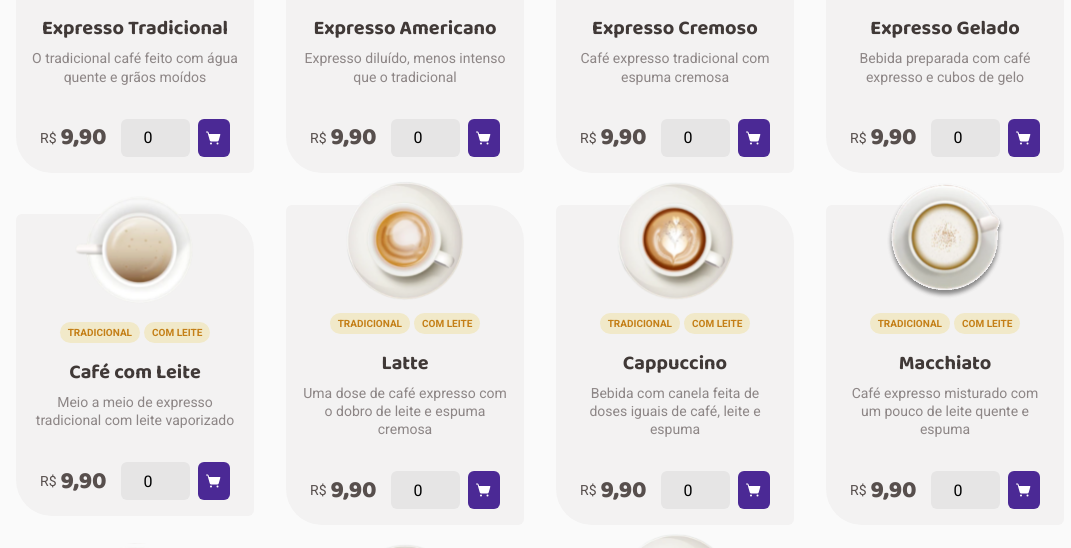
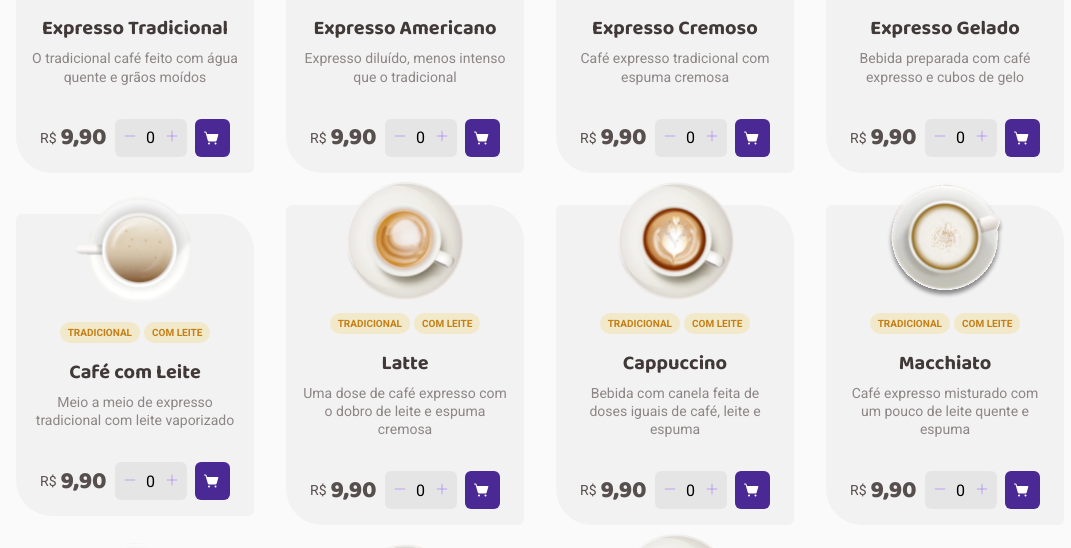
Before and after one commit to guirdy/coffee-delivery, a React (Vite) app: page / in a window 1280 px wide. Shown: the part 950-1498 px from the top of the page, without its empty margins (100-1171 px from the left). Built offline with nearby package versions, Linux system fonts and the light colour scheme.

Commit message:
feat: increase and decrease button in coffee card item

```diff
--- a/src/components/CardCoffeeCart/index.tsx
+++ b/src/components/CardCoffeeCart/index.tsx
@@ -27,6 +27,14 @@ export function CardCoffeeCart({ coffee }: CardCoffeeCartProps) {
     cartContext.decreaseCoffeeInCartById(id)
   }
 
+  const handleIncreaseCoffeeQt = (
+    e: MouseEvent<HTMLButtonElement, globalThis.MouseEvent>,
+    id: number,
+  ) => {
+    console.log(id)
+    cartContext.increaseCoffeeInCartById(id)
+  }
+
   return (
     <CardSelectedCoffee>
       <CoffeeInfo>
@@ -44,7 +52,9 @@ export function CardCoffeeCart({ coffee }: CardCoffeeCartProps) {
                 <Minus size={14} weight="thin" />
               </button>
               <span>{coffee.amount}</span>
-              <button>
+              <button
+                onClick={(e) => handleIncreaseCoffeeQt(e, coffee.coffeeData.id)}
+              >
                 <Plus size={14} weight="thin" />
               </button>
             </EditQt>
--- a/src/components/CardCoffeeCart/styles.ts
+++ b/src/components/CardCoffeeCart/styles.ts
@@ -14,6 +14,10 @@ export const CardSelectedCoffee = styled.div`
     text-align: right;
     color: ${(props) => props.theme['base-text']};
   }
+
+  @media (max-width: 520px) {
+    flex-direction: column;
+  }
 `
 
 export const CoffeeInfo = styled.div`
@@ -25,6 +29,10 @@ export const CoffeeInfo = styled.div`
   > img {
     width: 64px;
     height: 64px;
+  }
+
+  @media (max-width: 395px) {
+    flex-direction: column;
   }
 `
 
--- a/src/components/CoffeeItem/index.tsx
+++ b/src/components/CoffeeItem/index.tsx
@@ -1,10 +1,17 @@
-import { ShoppingCartSimple } from 'phosphor-react'
+import { Minus, Plus, ShoppingCartSimple } from 'phosphor-react'
 import { FormEvent, useContext, useState } from 'react'
-import { ICoffee, ShopContext } from '../../context/ShopProvider'
+import { ShopContext } from '../../context/ShopProvider'
 import { Option } from '../../db/menu'
 import { notify } from '../../utils/toasty'
 
-import { CoffeeCard, Tags, FormContainer } from './styles'
+import {
+  CoffeeCard,
+  Tags,
+  FormContainer,
+  CoffeeQt,
+  QtButton,
+  SubmitButton,
+} from './styles'
 
 interface CoffeeItemProps {
   option: Option
@@ -25,6 +32,22 @@ export function CoffeeItem({ option }: CoffeeItemProps) {
     notify('Café adicionado no carrinho!', 'success')
   }
 
+  const handleIncreaseSetAmount = () => {
+    setAmount((state) => {
+      return (state += 1)
+    })
+  }
+
+  const handleDecreaseSetAmount = () => {
+    setAmount((state) => {
+      if (state === 0) {
+        return state
+      }
+
+      return (state -= 1)
+    })
+  }
+
   return (
     <CoffeeCard key={option.title}>
       <img src={`/menu/${option.id}.svg`} alt="coffee" />
@@ -41,6 +64,10 @@ export function CoffeeItem({ option }: CoffeeItemProps) {
           <strong>{Number(option.price).toFixed(2).replace('.', ',')}</strong>
         </div>
         <form onSubmit={(e) => handleAddToCart(e, option)}>
+          <CoffeeQt>
+            <QtButton type="button" onClick={handleDecreaseSetAmount}>
+              <Minus size={14} weight="thin" />
+            </QtButton>
             <input
               name={String(option.id)}
               type="number"
@@ -50,9 +77,13 @@ export function CoffeeItem({ option }: CoffeeItemProps) {
               onChange={(e) => setAmount(Number(e.target.value))}
               required
             />
-          <button type="submit">
+            <QtButton type="button" onClick={handleIncreaseSetAmount}>
+              <Plus size={14} weight="thin" />
+            </QtButton>
+          </CoffeeQt>
+          <SubmitButton type="submit">
             <ShoppingCartSimple weight="fill" />
-          </button>
+          </SubmitButton>
         </form>
       </FormContainer>
     </CoffeeCard>
--- a/src/components/CoffeeItem/styles.ts
+++ b/src/components/CoffeeItem/styles.ts
@@ -102,8 +102,11 @@ export const FormContainer = styled.div`
     align-items: center;
     justify-content: center;
     gap: 8px;
+  }
+`
 
-    input {
+export const CoffeeQt = styled.div`
+  display: flex;
   padding: 8px;
 
   max-width: 72px;
@@ -112,12 +115,28 @@ export const FormContainer = styled.div`
 
   background: ${(props) => props.theme['base-button']};
   border-radius: 6px;
-      border: none;
 
   text-align: center;
+
+  input {
+    background: transparent;
+    border: none;
+    width: 100%;
+    text-align: center;
   }
+`
 
-    button {
+export const QtButton = styled.button`
+  border: none;
+  background: transparent;
+  cursor: pointer;
+
+  > svg {
+    color: ${(props) => props.theme.purple};
+  }
+`
+
+export const SubmitButton = styled.button`
   display: flex;
   justify-content: center;
   align-items: center;
@@ -132,6 +151,4 @@ export const FormContainer = styled.div`
   border: none;
 
   cursor: pointer;
-    }
-  }
 `
--- a/src/context/ShopProvider.tsx
+++ b/src/context/ShopProvider.tsx
@@ -5,6 +5,7 @@ import {
   clearCoffeesInCartAction,
   deleteCoffeeInCartByIdAction,
   decreaseCoffeeInCartByIdAction,
+  increaseCoffeeInCartByIdAction,
 } from '../reducers/actions'
 import { coffeesInCartReducer } from '../reducers/reducer'
 
@@ -17,6 +18,7 @@ interface ShopContextTypes {
   coffeesInCart: ICoffee[]
   addCoffeeInCart: (coffeeData: Option, amount: number) => void
   decreaseCoffeeInCartById: (id: number) => void
+  increaseCoffeeInCartById: (id: number) => void
   deleteCoffeeInCartById: (id: number) => void
   clearCoffeesInCart: () => void
 }
@@ -46,6 +48,10 @@ export const ShopProvider = ({ children }: ShopProviderProps) => {
     dispatch(decreaseCoffeeInCartByIdAction(id))
   }
 
+  function increaseCoffeeInCartById(id: number) {
+    dispatch(increaseCoffeeInCartByIdAction(id))
+  }
+
   function deleteCoffeeInCartById(id: number) {
     dispatch(deleteCoffeeInCartByIdAction(id))
   }
@@ -61,6 +67,7 @@ export const ShopProvider = ({ children }: ShopProviderProps) => {
         addCoffeeInCart,
         decreaseCoffeeInCartById,
         deleteCoffeeInCartById,
+        increaseCoffeeInCartById,
         clearCoffeesInCart,
       }}
     >
--- a/src/reducers/actions.ts
+++ b/src/reducers/actions.ts
@@ -4,6 +4,7 @@ export enum ActionTypes {
   DELETE_COFFEE_IN_CART_BY_ID = 'DELETE_COFFEE_IN_CART_BY_ID',
   ADD_COFFEE_IN_CART = 'ADD_COFFEE_IN_CART',
   DECREASE_COFFEE_IN_CART_BY_ID = 'DECREASE_COFFEE_IN_CART_BY_ID',
+  INCREASE_COFFEE_IN_CART_BY_ID = 'INCREASE_COFFEE_IN_CART_BY_ID',
   CLEAR_COFFEES_IN_CART = 'CLEAR_COFFEES_IN_CART',
 }
 
@@ -25,6 +26,15 @@ export function decreaseCoffeeInCartByIdAction(id: number) {
   }
 }
 
+export function increaseCoffeeInCartByIdAction(id: number) {
+  return {
+    type: ActionTypes.INCREASE_COFFEE_IN_CART_BY_ID,
+    payload: {
+      id,
+    },
+  }
+}
+
 export function deleteCoffeeInCartByIdAction(id: number) {
   return {
     type: ActionTypes.DELETE_COFFEE_IN_CART_BY_ID,
--- a/src/reducers/reducer.ts
+++ b/src/reducers/reducer.ts
@@ -33,8 +33,19 @@ export function coffeesInCartReducer(state: ICoffee[], action: any) {
 
         if (indexDraft > -1) {
           if (draft[indexDraft].amount > 1) {
-            draft[indexDraft].amount = draft[indexDraft].amount - 1
+            draft[indexDraft].amount -= 1
           }
+        }
+      })
+
+    case ActionTypes.INCREASE_COFFEE_IN_CART_BY_ID:
+      return produce(state, (draft) => {
+        const indexDraft = draft.findIndex((draft) => {
+          return draft.coffeeData.id === action.payload.id
+        })
+
+        if (indexDraft > -1) {
+          draft[indexDraft].amount += 1
         }
       })
 
--- a/src/styles/global.ts
+++ b/src/styles/global.ts
@@ -22,4 +22,14 @@ export const GlobalStyle = createGlobalStyle`
     font-weight: 400;
     font-size: 1rem;
   }
+
+  input[type=number]::-webkit-inner-spin-button {
+    -webkit-appearance: none;
+  }
+
+  input[type=number] {
+    -moz-appearance: textfield;
+    appearance: textfield;
+
+  }
 `
```
Lines whose indentation alone changed are shown as unchanged.
